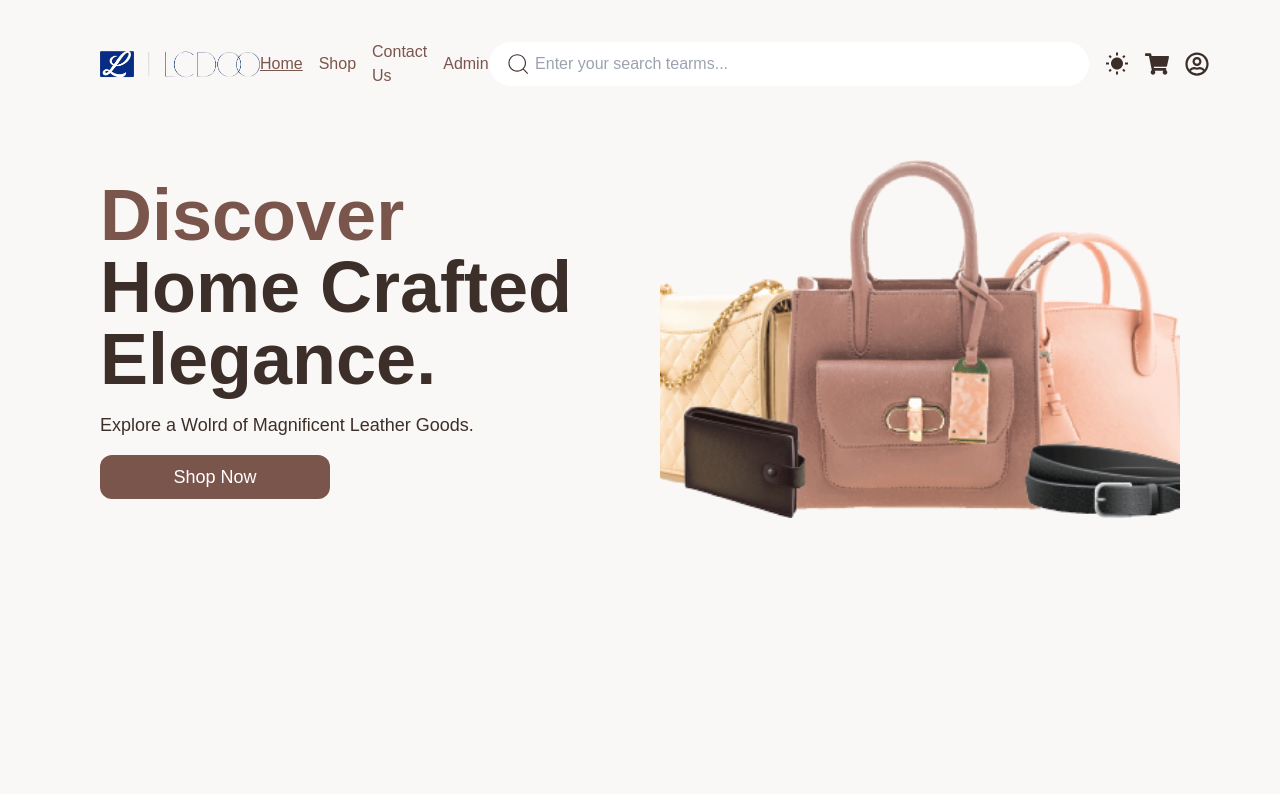
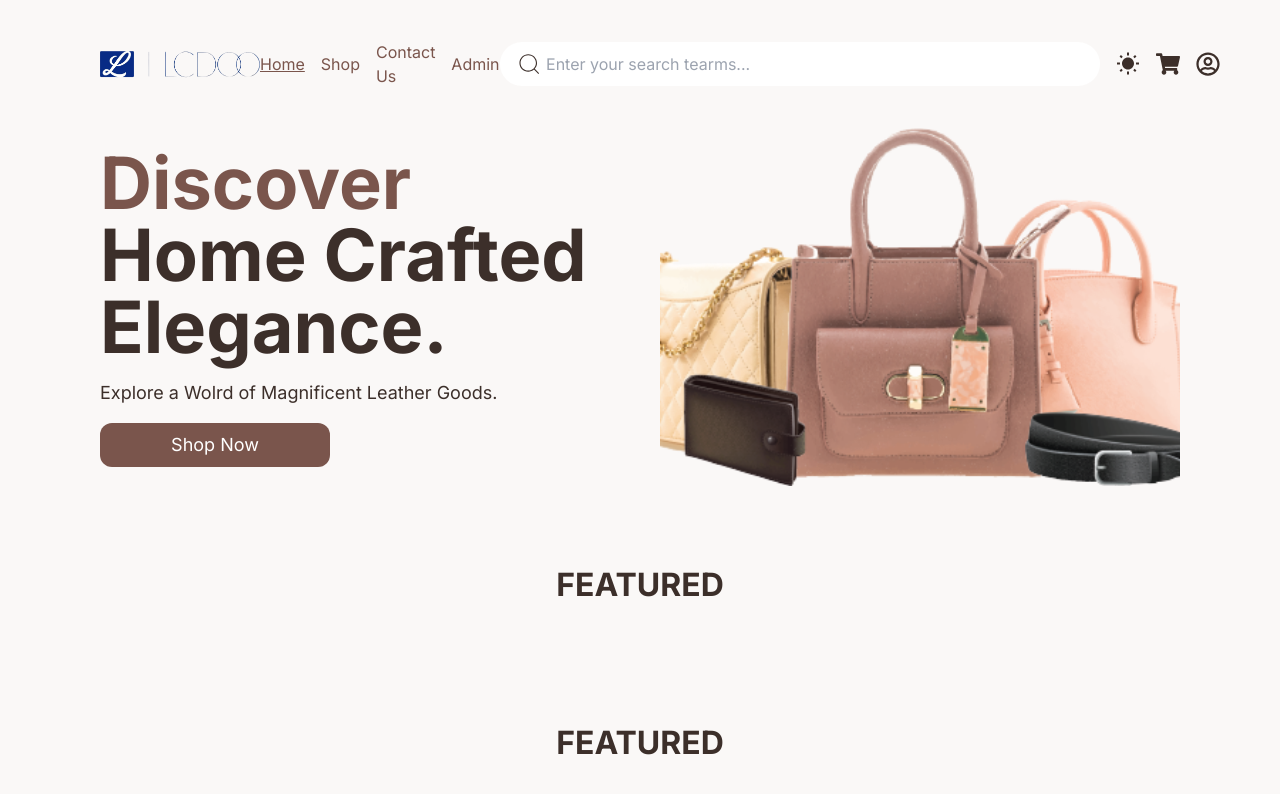
Before and after one commit to ZiadRefaey/LC-DOO-Next, a Next.js app: page / in a window 1280 px wide. Shown: the top 794 px of the page. Built offline with nearby package versions, Linux system fonts and the light colour scheme.

Commit message:
style:product card

```diff
--- a/app/(customer)/layout.tsx
+++ b/app/(customer)/layout.tsx
@@ -1,16 +1,11 @@
 import type { Metadata } from "next";
-import { Geist, Geist_Mono } from "next/font/google";
+import { Inter } from "next/font/google";
 import "../globals.css";
 import DesktopNavbar from "@/components/customer/layout/navbar/DesktopNavbar";
 
-const geistSans = Geist({
-  variable: "--font-geist-sans",
+const inter = Inter({
   subsets: ["latin"],
-});
-
-const geistMono = Geist_Mono({
-  variable: "--font-geist-mono",
-  subsets: ["latin"],
+  display: "swap",
 });
 
 export const metadata: Metadata = {
@@ -26,7 +21,7 @@ export default function RootLayout({
   return (
     <html lang="en">
       <body
-        className={`${geistSans.variable} ${geistMono.variable} bg-background antialiased px-6 md:px-10 xl:px-[100px] py-6 md:py-10 light text-primary-text`}
+        className={`${inter.className} bg-background antialiased px-6 md:px-10 xl:px-[100px] py-6 md:py-10 light text-primary-text`}
       >
         <DesktopNavbar />
         {children}
--- a/app/(customer)/page.tsx
+++ b/app/(customer)/page.tsx
@@ -1,9 +1,12 @@
 import Hero from "@/components/customer/layout/Home/Hero";
+import ProductShowcase from "@/components/customer/layout/Home/ProductShowcase";
 
 export default function Home() {
   return (
     <>
       <Hero />
+      <ProductShowcase HeaderTag={"h2"} title="FEATURED" />
+      <ProductShowcase HeaderTag={"h3"} title="FEATURED" />
     </>
   );
 }
--- a/components/customer/layout/Home/Hero.tsx
+++ b/components/customer/layout/Home/Hero.tsx
@@ -1,5 +1,5 @@
 import React from "react";
-import Section from "../Section";
+import Section from "../../ui/Section";
 import TextPanel from "./TextPanel";
 import ImagePanel from "./ImagePanel";
 
--- /dev/null
+++ b/components/customer/layout/Home/ProductCard.tsx
@@ -0,0 +1,55 @@
+import Image from "next/image";
+import Link from "next/link";
+import React from "react";
+import image from "@/public/image.png";
+import StarRating from "../../ui/StarRating";
+export default function ProductCard({
+  href,
+  title,
+  discountPercentage,
+  price,
+  rating,
+}: {
+  href: string;
+  title: string;
+  price: number;
+  rating: number;
+  discountPercentage: number;
+}) {
+  return (
+    <Link
+      href={`${href}`}
+      className="group w-[292px] flex flex-col gap-5 cursor-pointer group  transition-all duration-200"
+    >
+      <div className="w-full h-[295px] bg-card-background border-[1px] rounded-2xl p-9 relative">
+        <div className=" absolute top-3 right-3 bg-error/10 rounded-2xl px-4 py-2">
+          <p className="text-preset-5 text-error">{discountPercentage}%</p>
+        </div>
+        <div className="relative size-[225px] aspect-square">
+          <Image
+            fill
+            src={image}
+            alt={`${title}'s image`}
+            className="h-full w-full object-cover"
+          />
+        </div>
+      </div>
+      <div className="flex items-start justify-center flex-col gap-2">
+        <p className="text-preset-3-bold uppercase group-hover:underline">
+          {title}
+        </p>
+        <div className="flex items-center justify-center gap-3">
+          <StarRating />
+          <p className="text-preset-4-bold mt-1">
+            {rating}
+            <span className="text-preset-5">/5</span>
+          </p>
+        </div>
+        <div className="text-preset-2 flex items-center justify-center gap-3">
+          <p className="">{price - (price * discountPercentage) / 100}$</p>
+          <p className="text-preset-3 line-through text-gray-400">{price}$</p>
+        </div>
+      </div>
+    </Link>
+  );
+}
--- /dev/null
+++ b/components/customer/layout/Home/ProductShowcase.tsx
@@ -0,0 +1,15 @@
+import Section from "../../ui/Section";
+export default function ProductShowcase({
+  title,
+  HeaderTag,
+}: //   products,
+{
+  title: string;
+  HeaderTag: React.ElementType;
+}) {
+  return (
+    <Section>
+      <HeaderTag className={"text-preset-1 uppercase mb-10"}>{title}</HeaderTag>
+    </Section>
+  );
+}
--- /dev/null
+++ b/components/customer/layout/Home/ProductsList.tsx
@@ -0,0 +1,5 @@
+import React from "react";
+
+export default function ProductsList() {
+  return <div>ProductsList</div>;
+}
--- a/components/customer/layout/Section.tsx
+++ /dev/null
@@ -1,17 +0,0 @@
-import { ReactNode } from "react";
-
-export default function Section({
-  children,
-  className,
-  maxWidth = "max-w-[1280px]",
-}: {
-  children: ReactNode;
-  className?: string;
-  maxWidth?: string;
-}) {
-  return (
-    <div className={`my-8 ${maxWidth} m-auto ${className} px-4 xl:px-0`}>
-      {children}
-    </div>
-  );
-}
--- /dev/null
+++ b/components/customer/ui/Section.tsx
@@ -0,0 +1,17 @@
+import React, { ReactNode } from "react";
+
+export default function Section({
+  children,
+  className,
+}: {
+  children: ReactNode;
+  className?: string;
+}) {
+  return (
+    <section
+      className={`py-[30px] m-auto md:py-10 flex flex-col items-center justify-center ${className}`}
+    >
+      {children}
+    </section>
+  );
+}
--- /dev/null
+++ b/components/customer/ui/StarRating.tsx
@@ -0,0 +1,14 @@
+import React from "react";
+import { FaStar } from "react-icons/fa";
+
+export default function StarRating() {
+  return (
+    <div className="flex items-center justify-center gap-1 ">
+      <FaStar className="size-5" />
+      <FaStar className="size-5" />
+      <FaStar className="size-5" />
+      <FaStar className="size-5" />
+      <FaStar className="size-5" />
+    </div>
+  );
+}
--- a/package.json
+++ b/package.json
@@ -36,7 +36,7 @@
     "@testing-library/user-event": "^14.5.2",
     "@types/jest": "^29.5.14",
     "@types/node": "^20",
-    "@types/react": "^19",
+    "@types/react": "^19.0.7",
     "@types/react-dom": "^19",
     "@types/testing-library__react": "^10.0.1",
     "babel-jest": "^29.7.0",
```
Also changed, not shown: tsconfig.json (+17 -4 lines), public/image.png (added), 1 other file (tests, documents, lock files or other folders).
